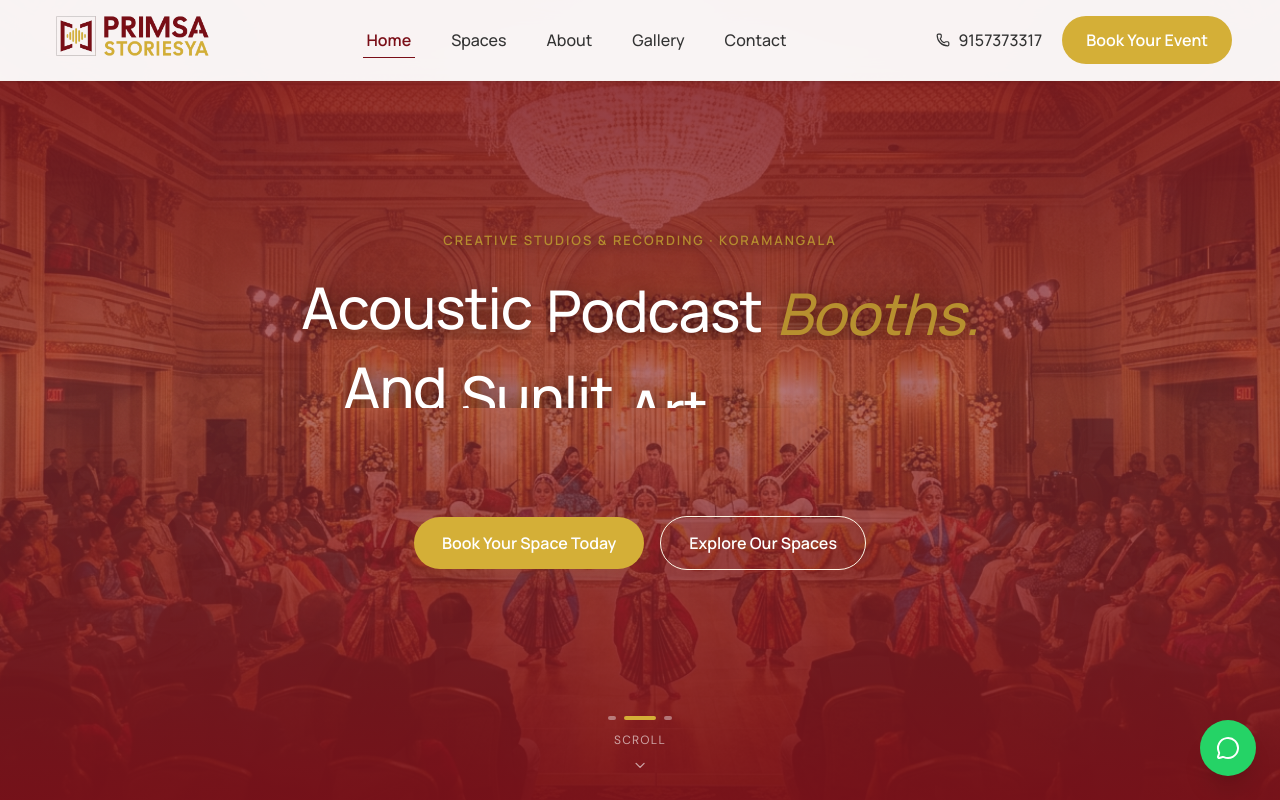
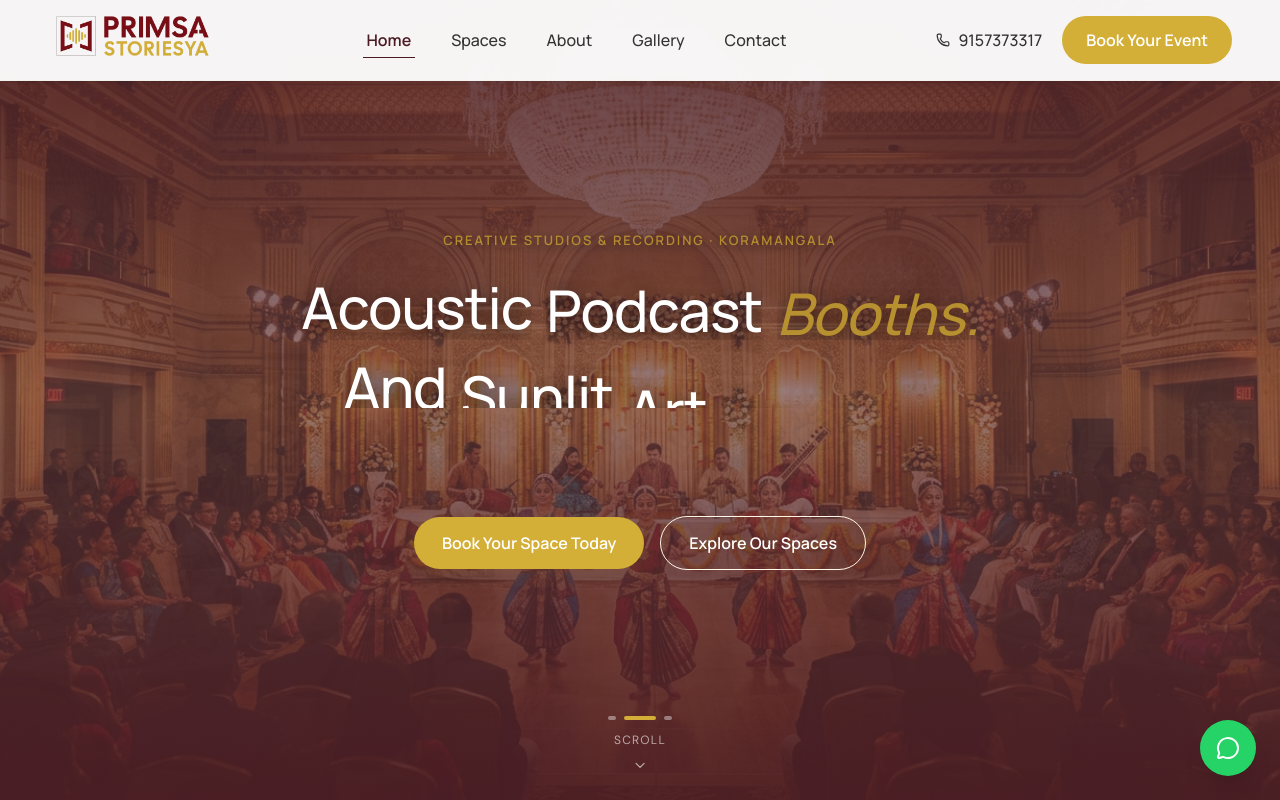
Before and after one commit to Shree-varshan-430/primsa, a Next.js app: page / in a window 1280 px wide. Shown: the top 800 px of the page. Built offline with nearby package versions, Linux system fonts and the light colour scheme.

Commit message:
fix: revert maroon to older softer luxury maroon #4A1B22 while keeping rest of new color palette

```diff
--- a/app/globals.css
+++ b/app/globals.css
@@ -51,7 +51,7 @@
 
   /* ── Primsa brand palette ── */
   --color-ink: #000000; /* Pure Black - Primary text / Strong contrast */
-  --color-charcoal-navy: #7A0E17; /* Deep Maroon - Primary Brand Color */
+  --color-charcoal-navy: #4A1B22; /* Softened luxury maroon - Sections / Footer / Header overlays */
   --color-ivory: #FFF8E8; /* Ivory - Soft Background */
   --color-warm-white: #ffffff; /* Pure White - Main background */
   --color-gold: #D4AF37; /* Rich Gold - Accent / Highlights */
@@ -62,7 +62,7 @@
   --color-accent: #000000; /* Pure Black - Footer background / Strong contrast */
 
   /* Extra Brand Colors */
-  --color-maroon-dark: #5C080F;
+  --color-maroon-dark: #3D0C15;
   --color-green-dark: #000000;
   --color-green-light: #333333;
   --color-cream-light: #FFF8E8;
@@ -89,7 +89,7 @@
   --card-foreground: #000000;
   --popover: #ffffff;
   --popover-foreground: #000000;
-  --primary: #7A0E17;
+  --primary: #4A1B22;
   --primary-foreground: #ffffff;
   --secondary: #FFF8E8;
   --secondary-foreground: #000000;
@@ -100,7 +100,7 @@
   --destructive: #941C27;
   --border: #E5DFD4;
   --input: #E5DFD4;
-  --ring: #7A0E17;
+  --ring: #4A1B22;
   --chart-1: oklch(0.87 0 0);
   --chart-2: oklch(0.556 0 0);
   --chart-3: oklch(0.439 0 0);
```
